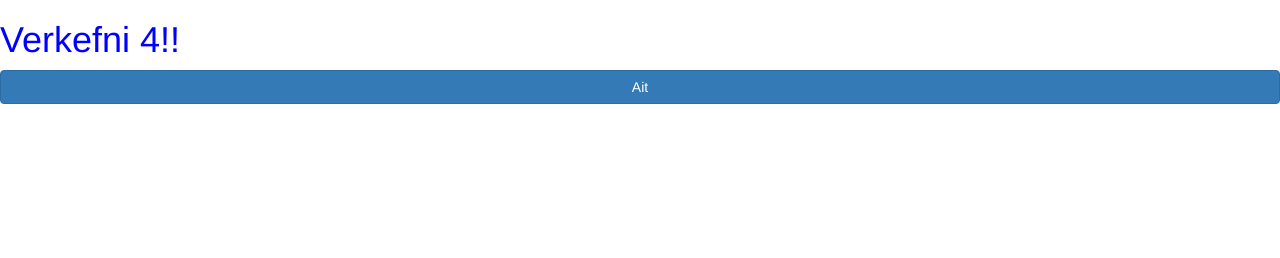
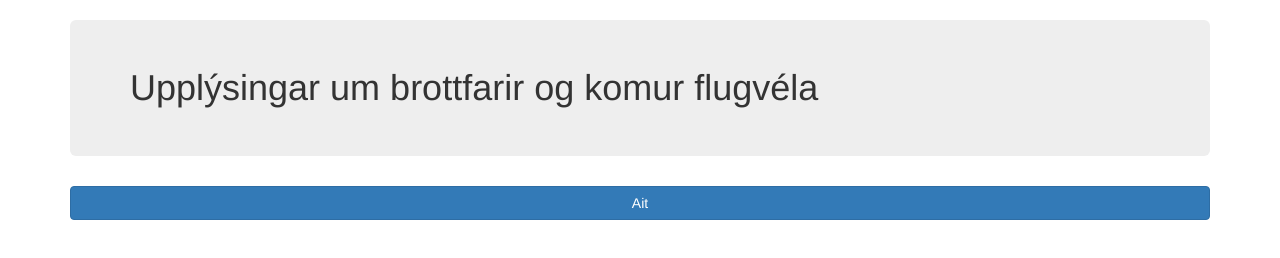
Before and after one commit to fridjon88/VefforritunVerkefni4, a website: page index.html in a window 1280 px wide. Drawn offline with nearby package versions, Linux system fonts and the light colour scheme; no server answers.

Commit message:
lok thridjudags

```diff
--- a/index.html
+++ b/index.html
@@ -8,11 +8,13 @@
 
   </head>
   <body>
+    <div class="container" id="div1">
       <main>
-    <h1>Verkefni 4!!</h1>
+      <h1 class="jumbotron align-center">Upplýsingar um brottfarir og komur flugvéla</h1>
       <button id="button" class="btn btn-primary btn-block">Ait</button>
 
       </main>
+    </div>
       <script src="./node_modules/jquery/dist/jquery.min.js"></script>
       <script src="./node_modules/bootstrap/dist/js/bootstrap.min.js"></script>
       <script src="./src/main.js"></script>
--- a/src/main.js
+++ b/src/main.js
@@ -21,10 +21,11 @@
       let a = response.results;
       console.log(a[1].date);
 
-        // Create a new table
+        // búum til töflu
+
         let table = document.createElement("table");
         table.className = 'table';
-        // Add the table header
+        // heitum á dálum bætt við
         const tr = document.createElement('tr');
         const airline = document.createElement('td');
         airline.innerHTML = "Airline";
@@ -46,6 +47,12 @@
         tr.appendChild(to);
         //öllum dálukum bætt við
         table.appendChild(tr);
+        // const div = ;//ATH ATH
+        // document.body.querySelector("html body div.container").appendChild(table);
+        // $("#div1").prepend(table);
+        // const currentDiv = document.getElementById("div1");
+        // document.body.insertBefore(table, currentDiv);
+
       for(let value of a) {
         console.log(value.airline);
         const tr = document.createElement('tr');
@@ -67,8 +74,9 @@
         const to = document.createElement('td');
         to.innerHTML = value.to;
         tr.appendChild(to);
+        table.appendChild(tr);
 
-        table.appendChild(tr);
+
       }
       // Add the created table to the HTML page
       document.body.appendChild(table);
```
Also changed, not shown: dist/main.js. Lines whose indentation alone changed are shown as unchanged.
